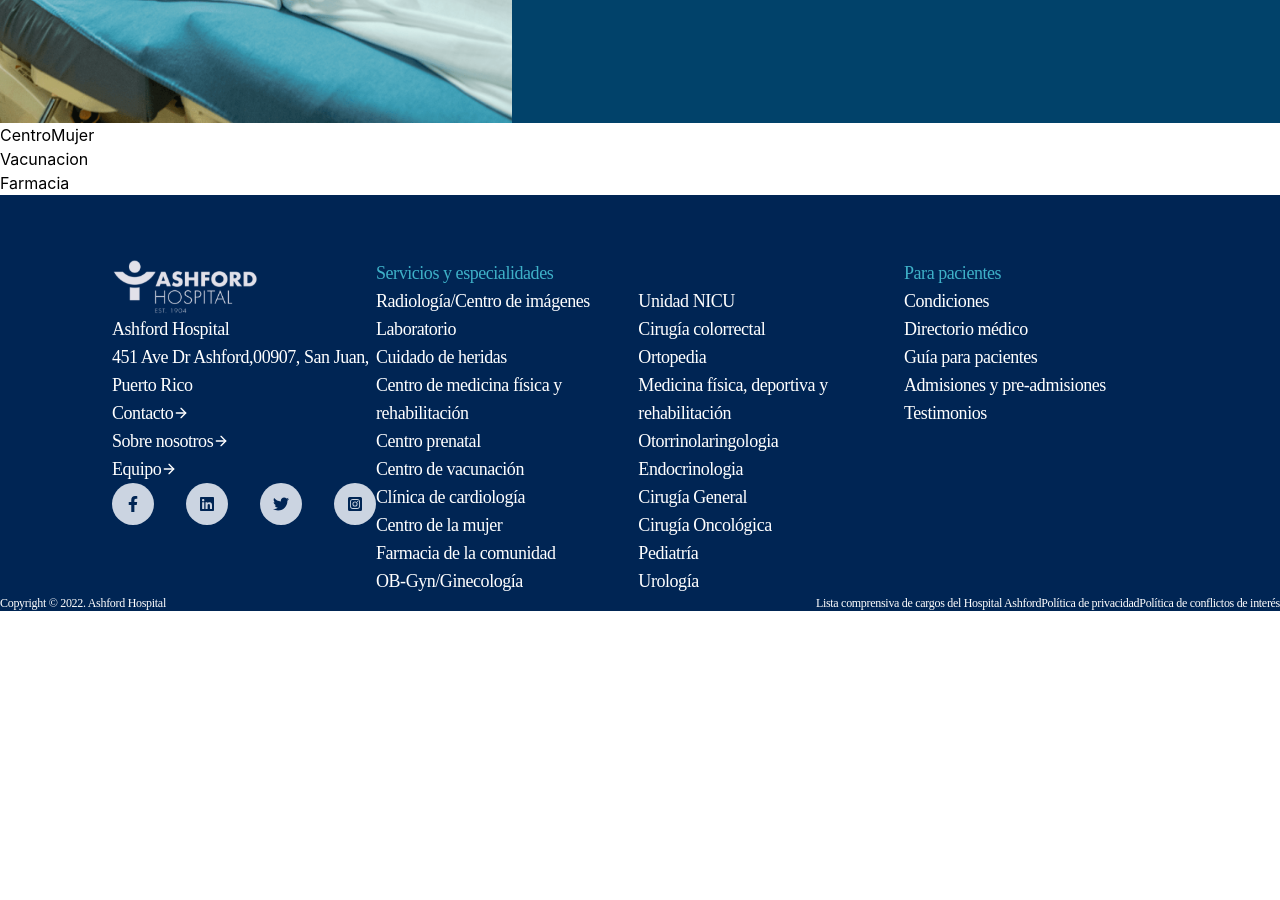
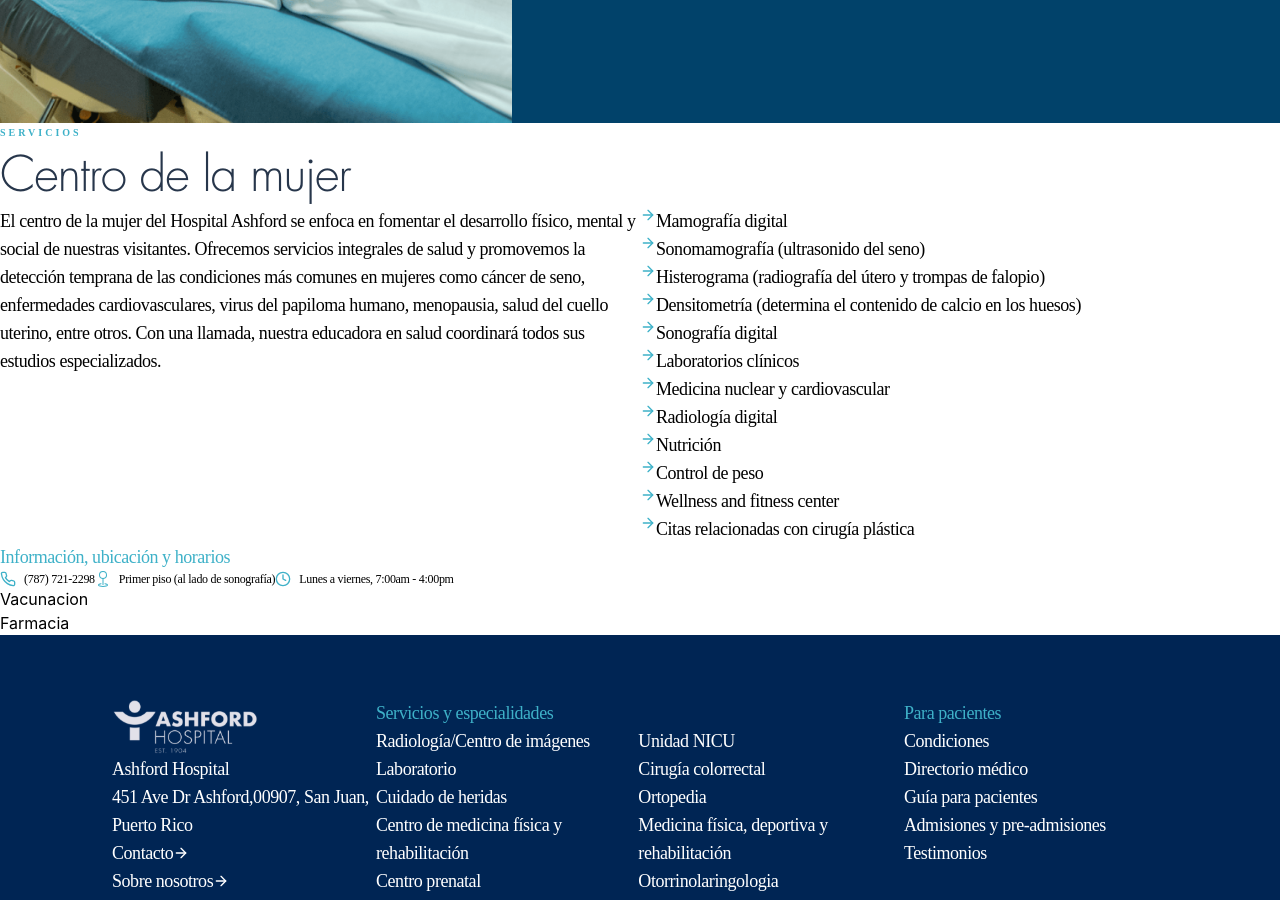
Before and after one commit to enmalidia/ashford-hospital-study-case, a Next.js app: page /servicios in a window 1280 px wide. Shown: the part 3700-4600 px from the top of the page. Before the commit the page ends 4311 px from the top, so only its background shows below. Built offline with nearby package versions, Linux system fonts and the light colour scheme; a web font is replaced by a local one.

Commit message:
feat: :sparkles: Services section: coding the markup for the Mujer section

```diff
--- /dev/null
+++ b/components/Servicios/Mujer/data.json
@@ -0,0 +1,39 @@
+[
+    {
+        "item": "Mamografía digital"
+    },
+    {
+        "item": "Sonomamografía (ultrasonido del seno)"
+    },
+    {
+        "item": "Histerograma (radiografía del útero y trompas de falopio)"
+    },
+    {
+        "item": "Densitometría (determina el contenido de calcio en los huesos)"
+    },
+    {
+        "item": "Sonografía digital"
+    },
+    {
+        "item": "Laboratorios clínicos"
+    },
+    {
+        "item": "Medicina nuclear y cardiovascular"
+    },
+    {
+        "item": "Radiología digital"
+    },
+    {
+        "item": "Nutrición"
+    },
+    {
+        "item": "Control de peso"
+    },
+    {
+        "item": "Wellness and fitness center"
+    },
+    {
+        "item": "Citas relacionadas con cirugía plástica"
+    }
+
+]
--- a/components/Servicios/Mujer/index.js
+++ b/components/Servicios/Mujer/index.js
@@ -1,8 +1,46 @@
 import React from 'react'
+import { FiArrowRight, FiPhone, FiClock } from "react-icons/fi";
+import { BsGeo } from "react-icons/bs";
+import data from './data.json'
 
 const CentroMujer = () => {
   return (
-    <div>CentroMujer</div>
+    <div className='container mx-auto'>
+      <h5>servicios</h5>
+      <h1 className='text-darkGray'>Centro de la mujer</h1>
+      <div className='md:flex'>
+        <div className='w-full md:w-2/4'>
+          <p>El centro de la mujer del Hospital Ashford se enfoca en fomentar el desarrollo físico, mental y social de nuestras visitantes. Ofrecemos servicios integrales de salud y promovemos la detección temprana de las condiciones más comunes en mujeres como cáncer de seno, enfermedades cardiovasculares, virus del papiloma humano, menopausia, salud del cuello uterino, entre otros. Con una llamada, nuestra educadora en salud coordinará todos sus estudios especializados.</p>
+        </div>
+        <div className='w-full md:w-2/4'>
+          {
+            React.Children.toArray(
+              data.map(item => (
+                  <div className='flex'>
+                    <FiArrowRight className='text-primary'/>
+                    <p>{item.item}</p>
+                  </div>
+              ))
+            )
+          }
+        </div>
+      </div>
+      <p className='text-primary'>Información, ubicación y horarios</p>
+        <div className='flex'>
+          <div className='flex'>
+            <FiPhone className='text-primary mr-2'/>
+            <p className='text-xs'>(787) 721-2298</p>
+          </div>
+          <div className='flex'>
+            <BsGeo className='text-primary mr-2'/>
+            <p className='text-xs'>Primer piso (al lado de sonografía)</p>
+          </div>
+          <div className='flex'>
+            <FiClock className='text-primary mr-2'/>
+            <p className='text-xs'>Lunes a viernes, 7:00am - 4:00pm</p>
+          </div>
+        </div>
+    </div>
   )
 }
 
```
